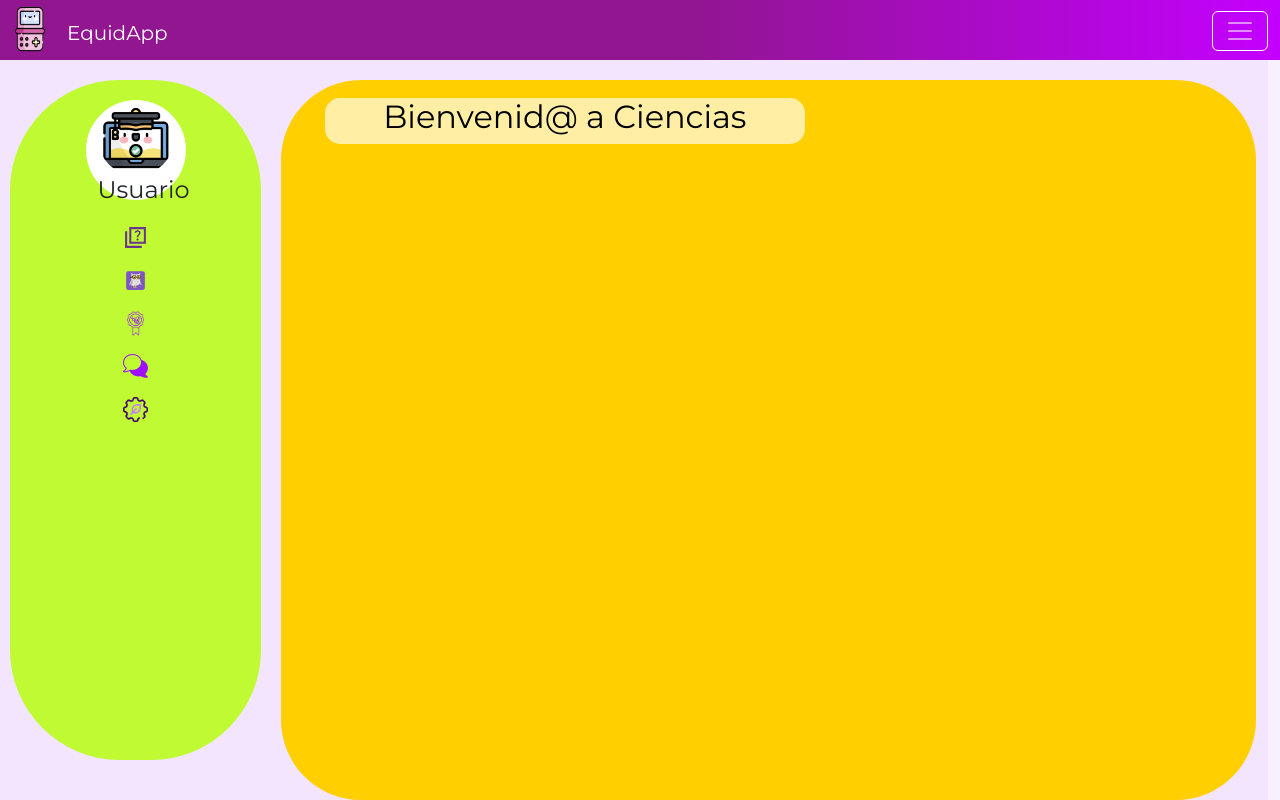
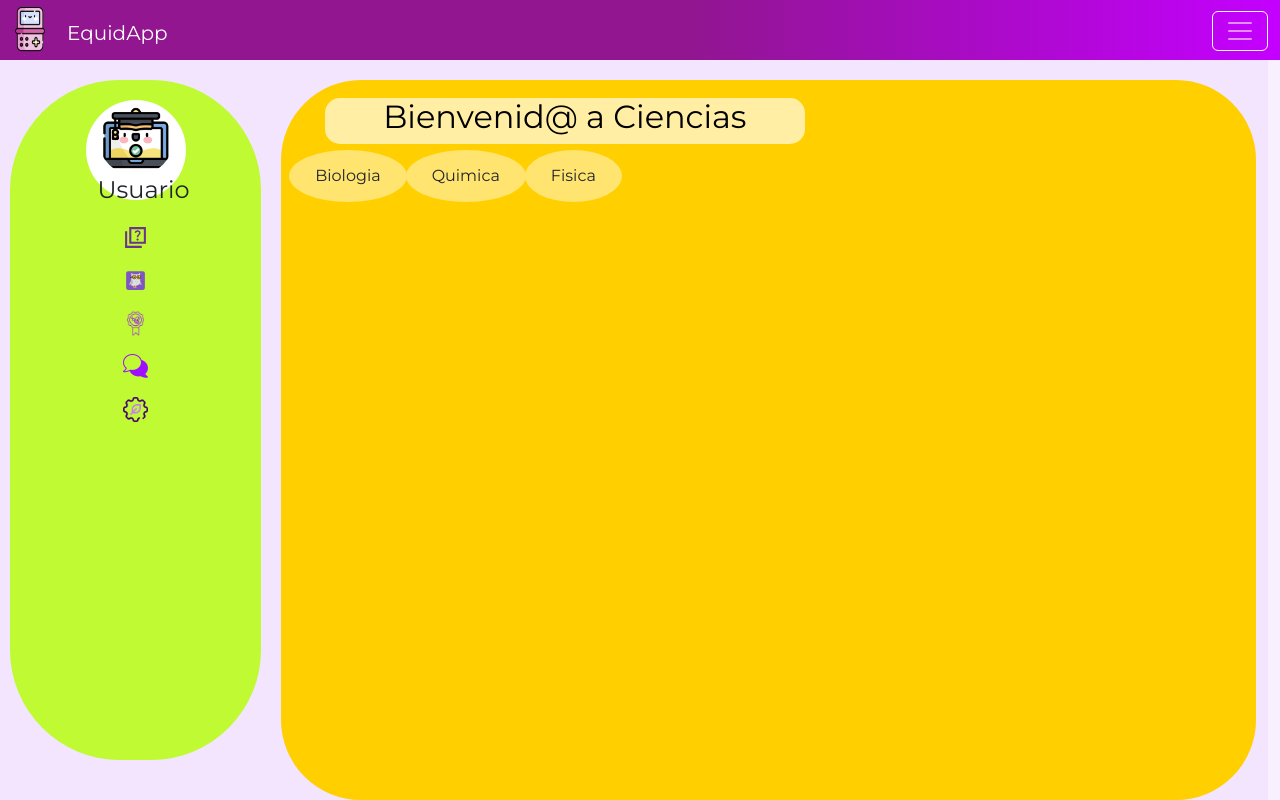
Before and after one commit to bRiquelmeJ/Project, a React (Create React App) app: page /Ciencia in a window 1280 px wide. Built offline with nearby package versions, Linux system fonts and the light colour scheme; a web font is replaced by a local one.

Commit message:
Rutas ciencia

```diff
--- a/src/App.js
+++ b/src/App.js
@@ -10,6 +10,9 @@ import Matematicas from "./components/Cursos/Matematicas/Matematicas-1"
 import Recurso from "./components/RecursosExternos/Recurso";
 import MatematicasIntro from "./components/Cursos/Matematicas/Matematicas-Intro";
 import Ciencia from "./components/Cursos/Ciencias/Ciencia"
+import Biologia from "./components/Cursos/Ciencias/Biologia"
+import Fisica from "./components/Cursos/Ciencias/Fisica"
+import Quimica from "./components/Cursos/Ciencias/Quimica"
 
 function App() {
   return (
@@ -28,6 +31,9 @@ function App() {
           <Route path="/Matematicas" element={<Matematicas />} />
           <Route path="/Matematicas-intro" element={<MatematicasIntro />} />
           <Route path="/Ciencia" element={<Ciencia/>} />
+          <Route path="/Biologia" element={<Biologia/>} />
+          <Route path="/Fisica" element={<Fisica/>} />
+          <Route path="/Quimica" element={<Quimica/>} />
 
         </Routes>
       </div>
--- a/src/components/Cursos/Ciencias/Ciencia.jsx
+++ b/src/components/Cursos/Ciencias/Ciencia.jsx
@@ -4,6 +4,7 @@ import '../../../Styles/ciencias.css';
 import Biologia from '../../../img/BIOLOGIA.png'
 import Quimica from '../../../img/QUIMICA.png'
 import Fisica from '../../../img/FISICA.png'
+import { Link } from 'react-router-dom'
 
 
 
@@ -24,23 +25,26 @@ return (
 
         <div className="mt-3">
         <div class="btn-group" role="group" aria-label="iconos">
+            <Link to="/Biologia" className='icons-stem btn rounded-circle'>
             <button
             type="button"
             class="btn"
-            img src={Biologia} alt="Biologia">
-            </button>
+            img src={Biologia} alt="Biologia"> Biologia
+            </button> </Link>
+            <Link to="/Quimica" className='icons-stem btn rounded-circle'>
             <button
             type="button"
             class="btn"
-            img src={Quimica} alt="Quimica">
+            img src={Quimica} alt="Quimica"> Quimica
 
-            </button>
+            </button></Link>
+            <Link to="/Fisica" className='icons-stem btn rounded-circle'>
             <button
             type="button"
             class="btn"
-            img src={Fisica} alt="Fisica">
+            img src={Fisica} alt="Fisica"> Fisica
 
-            </button>
+            </button></Link>
         </div>
 
         </div>
--- a/src/components/Cursos/Ciencias/Fisica.jsx
+++ b/src/components/Cursos/Ciencias/Fisica.jsx
@@ -3,11 +3,13 @@ import Sidebar from '../../Cursos/Sidebar';
 import '../../../Styles/ciencias.css';
 
 function Fisica() {
+    return (
     <div className="app-container container-fluid  row">
     <div className="container-fluid app-sidebar col-lg-10 col-md-12 w-50 h-80">
     <Sidebar/>
     </div>
 
     </div>
+    )
 }
 export default Fisica
--- a/src/components/Cursos/Ciencias/Quimica.jsx
+++ b/src/components/Cursos/Ciencias/Quimica.jsx
@@ -3,12 +3,14 @@ import Sidebar from '../../Cursos/Sidebar';
 import '../../../Styles/ciencias.css';
 
 function Quimica () {
+    return (
     <div className="app-container container-fluid  row">
     <div className="container-fluid app-sidebar col-lg-10 col-md-12 w-50 h-80">
     <Sidebar/>
     </div>
 
     </div>
+    )
 }
 
 export default Quimica;
```
Also changed, not shown: src/components/Cursos/Ciencias/Biologia.jsx (+5 -4 lines).
